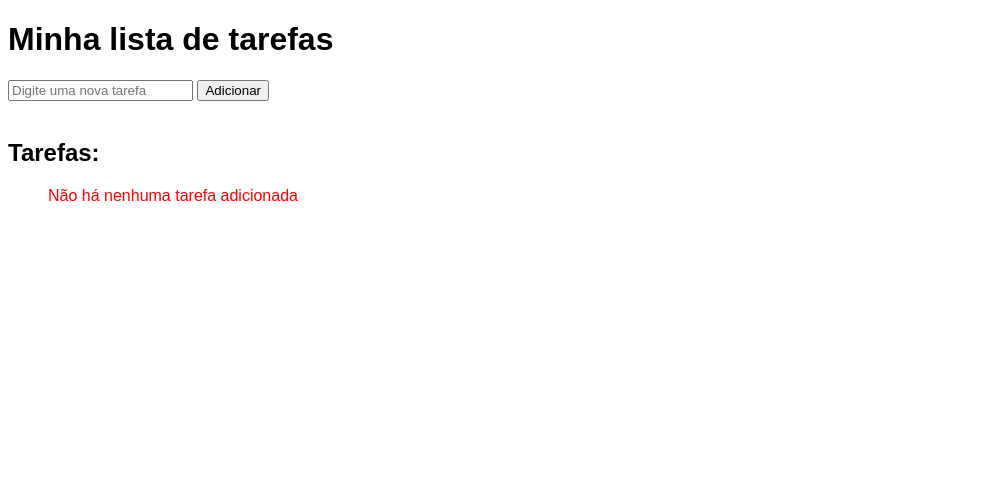
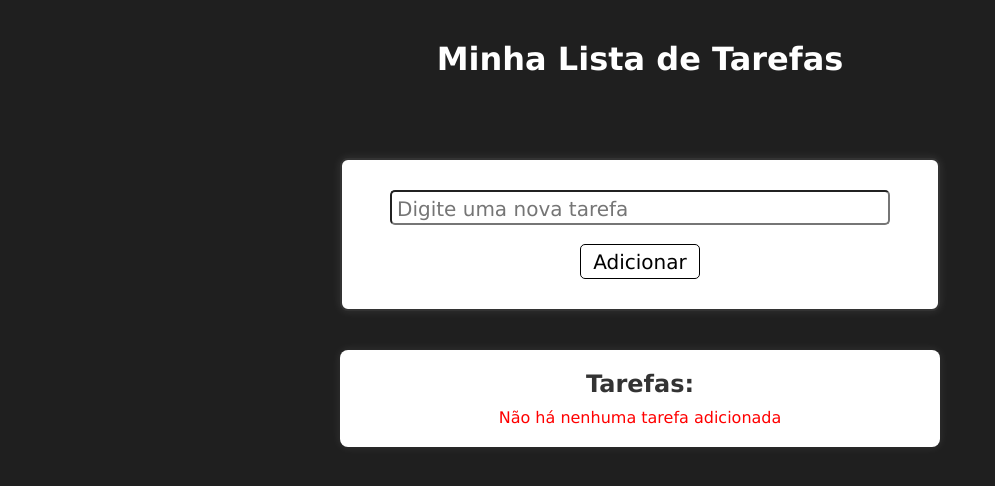
Before and after one commit to Arthur-Rodriguess/to-do-list, a PHP site: page / in a window 1280 px wide. Shown: the top 486 px of the page, without its empty margins (0-995 px from the left). Run offline with PHP 8.4, Linux system fonts and the light colour scheme.

Commit message:
css added

```diff
--- /dev/null
+++ b/css/style.css
@@ -0,0 +1,175 @@
+* {
+    padding: 0;
+    margin: 0;
+    box-sizing: border-box;
+    text-decoration: none;
+}
+
+body {
+    font-family: Verdana, Geneva, Tahoma, sans-serif;
+    background-color: rgb(31, 31, 31);
+    color: white;
+}
+
+h1 {
+    display: flex;
+    text-align: center;
+    justify-content: center;
+    margin-top: 40px;
+}
+
+form {
+    display: flex;
+    justify-content: center;
+    align-items: center;
+    flex-direction: column;
+    border: 2px solid #333;
+    width: 600px;
+    margin: 80px auto;
+    margin-bottom: 20px;
+    padding: 30px;
+    border-radius: 8px;
+    box-shadow: 0 0 10px rgba(255, 255, 255, 0.1);
+    transition: 0.6s;
+    background-color: rgb(255, 255, 255);
+}
+
+form:hover {
+    box-shadow: 0 0 10px rgba(255, 255, 255, 0.5);
+}
+
+#inputTarefa {
+    width: 500px;
+    height: 35px;
+    border-radius: 5px;
+    padding-top: 3px;
+    padding-left: 5px;
+    font-size: 20px;
+    transition: 0.3s;
+}
+
+#inputTarefa:hover {
+    width: 520px;
+    height: 40px;
+}
+
+
+input::placeholder {
+    font-size: 20px;
+    font-family: Verdana, Geneva, Tahoma, sans-serif;
+    transition: 0.2s;
+}
+
+#inputTarefa:focus::placeholder {
+    color: transparent;
+}
+
+button {
+    display: inline;
+    width: 120px;
+    height: 35px;
+    font-size: 20px;
+    font-family: Verdana, Geneva, Tahoma, sans-serif;
+    border: 1px solid black;
+    border-radius: 5px;
+    background-color: transparent;
+    transition: 0.2s;
+}
+
+button:hover {
+    background-color: rgb(31, 31, 31);
+    color: white;
+    height: 40px;
+    width: 130px;
+}
+
+button:active {
+    color: green;
+}
+
+.tarefas {
+    display: flex;
+    flex-direction: column;
+    justify-content: center;
+    align-items: center;
+    gap: 10px;
+    background-color: white;
+    width: 600px;
+    margin: auto;
+    color: #333;
+    padding: 20px;
+    border-radius: 8px;
+    box-shadow: 0 0 10px rgba(255, 255, 255, 0.1);
+    transition: 0.6s;
+}
+
+.tarefas:hover {
+    box-shadow: 0 0 10px rgba(255, 255, 255, 0.5);
+}
+
+
+.tarefas ul li {
+    font-size: 20px;
+    list-style: none;
+    margin-bottom: 20px;
+}
+
+.tarefas ul li span {
+    margin-right: 20px;
+}
+
+.alterar {
+    font-style: none;
+    color: #333;
+    margin-right: 10px;
+    background-color: transparent;
+    border: 1px solid black;
+    padding: 5px;
+    font-size: 16px;
+    border-radius: 5px;
+    transition: 0.2s;
+}
+
+.alterar:hover {
+    padding: 7px;
+}
+
+#concluir:hover {
+    background-color: rgb(0, 199, 0);
+    color: black;
+}
+
+#concluir:active {
+    background-color: #333;
+    color: white;
+}
+
+#excluir {
+    padding: 5px 12px 5px 12px;
+}
+
+#excluir:hover {
+    padding: 7px 14px 7px 14px;
+    background-color: red;
+    color: black;
+}
+
+#excluir:active {
+    background-color: #333;
+    color: white;
+}
+
+@keyframes aparecer {
+    from {
+        opacity: 0;
+        transform: translateY(-10px);
+    }
+    to {
+        opacity: 1;
+        transform: translateY(0);
+    }
+}
+
+.nova {
+    animation: aparecer 0.5s ease-out;
+}
--- a/index.php
+++ b/index.php
@@ -4,22 +4,24 @@
     <meta charset="UTF-8">
     <meta name="viewport" content="width=device-width, initial-scale=1.0">
     <title>Página Inicial</title>
-    <style>
-        body { font-family: Arial, Helvetica, sans-serif; }
-    </style>
+    <link rel="stylesheet" href="css/style.css">
 </head>
 <body>
-    <h1>Minha lista de tarefas</h1>
+    <h1>Minha Lista de Tarefas</h1>
     <form action="src/adicionar.php" method="post" autocomplete="off">
-        <input type="text" name="tarefa" placeholder="Digite uma nova tarefa">
+        <input type="text" name="tarefa" id="inputTarefa" placeholder="Digite uma nova tarefa"> <br>
         <button type="submit">Adicionar</button>
     </form>
 
     <br>
 
+    <div class="tarefas">
         <h2>Tarefas:</h2>
         <ul>
         <?php
+
+        $novaTarefaId = isset($_GET['nova']) ? (int) $_GET['nova'] : -1;
+
         if(file_exists('tarefas.json'))
         {
             $tarefas = json_decode(file_get_contents('tarefas.json'), true);
@@ -27,11 +29,15 @@
 
         if(!empty($tarefas)) {
             foreach($tarefas as $index => $tarefa) {
+
                 $texto = htmlspecialchars($tarefa['texto']);
                 $concluida = $tarefa['concluida'] ? '✅' : '';
-            echo "<li>$texto $concluida
-                    <a href='src/concluir.php?id=$index'>[Concluir]</a>
-                    <a href='src/excluir.php?id=$index'>[Excluir]</a>
+
+                $classe = ($index === $novaTarefaId) ? "class='nova'" : "";
+
+                echo "<li $classe><span>$texto $concluida</span>
+                        <a href='src/concluir.php?id=$index' class='alterar' id='concluir'>Concluir</a>
+                        <a href='src/excluir.php?id=$index' class ='alterar' id='excluir'>Excluir</a>
                     </li>";
             }
         } else {
@@ -39,5 +45,6 @@
         }
         ?>
         </ul>
+    </div>
 </body>
 </html>
--- a/src/adicionar.php
+++ b/src/adicionar.php
@@ -22,9 +22,12 @@ $tarefasArray[] = [
     'concluida' => false
 ];
 
+$ultimoId = count($tarefasArray) - 1;
+
 $tarefasJson = json_encode($tarefasArray, JSON_PRETTY_PRINT | JSON_UNESCAPED_UNICODE);
 
 file_put_contents($caminho, $tarefasJson);
 
-header('Location: ../index.php');
+
+header("Location: ../index.php?nova=$ultimoId");
 exit;
```
Lines whose indentation alone changed are shown as unchanged.
